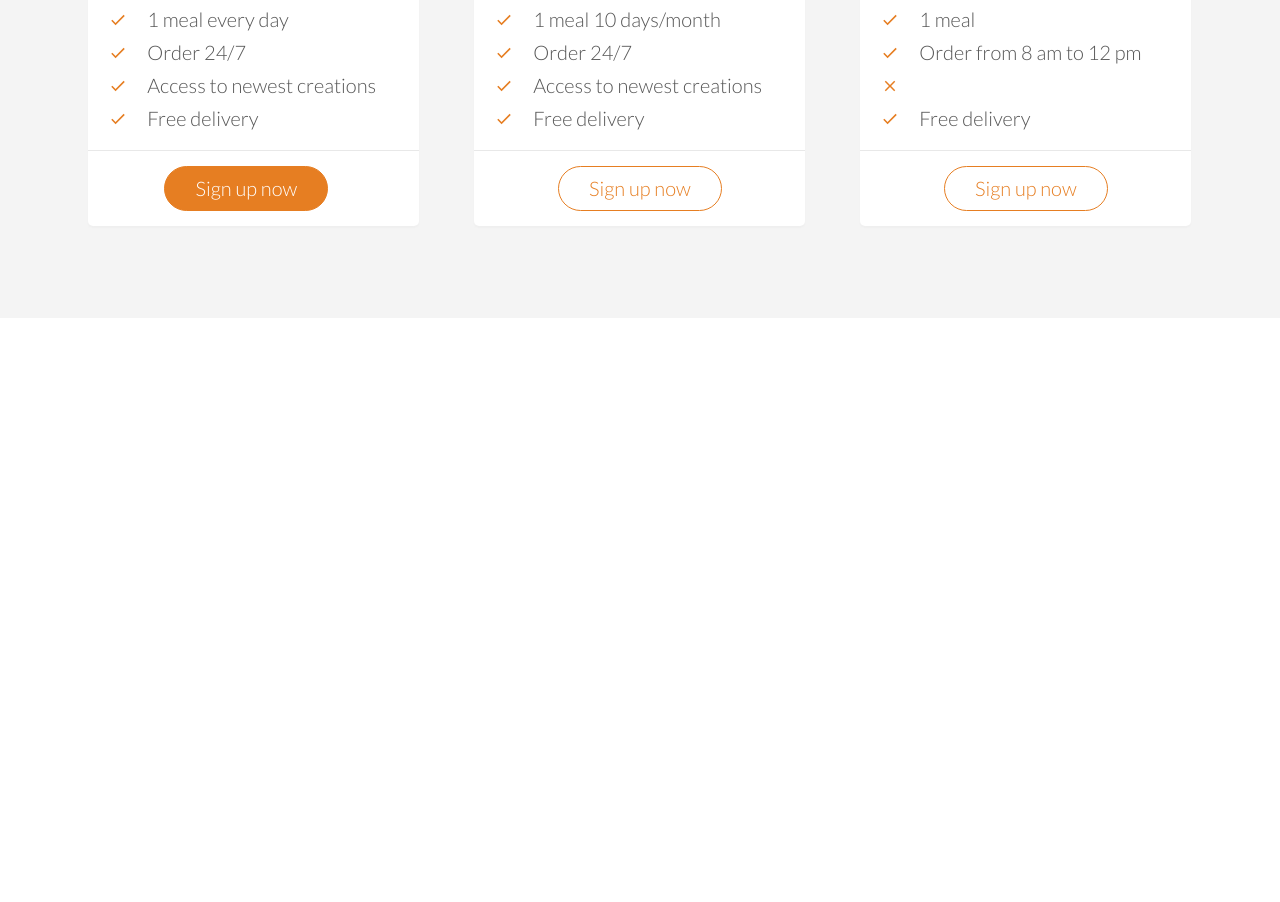
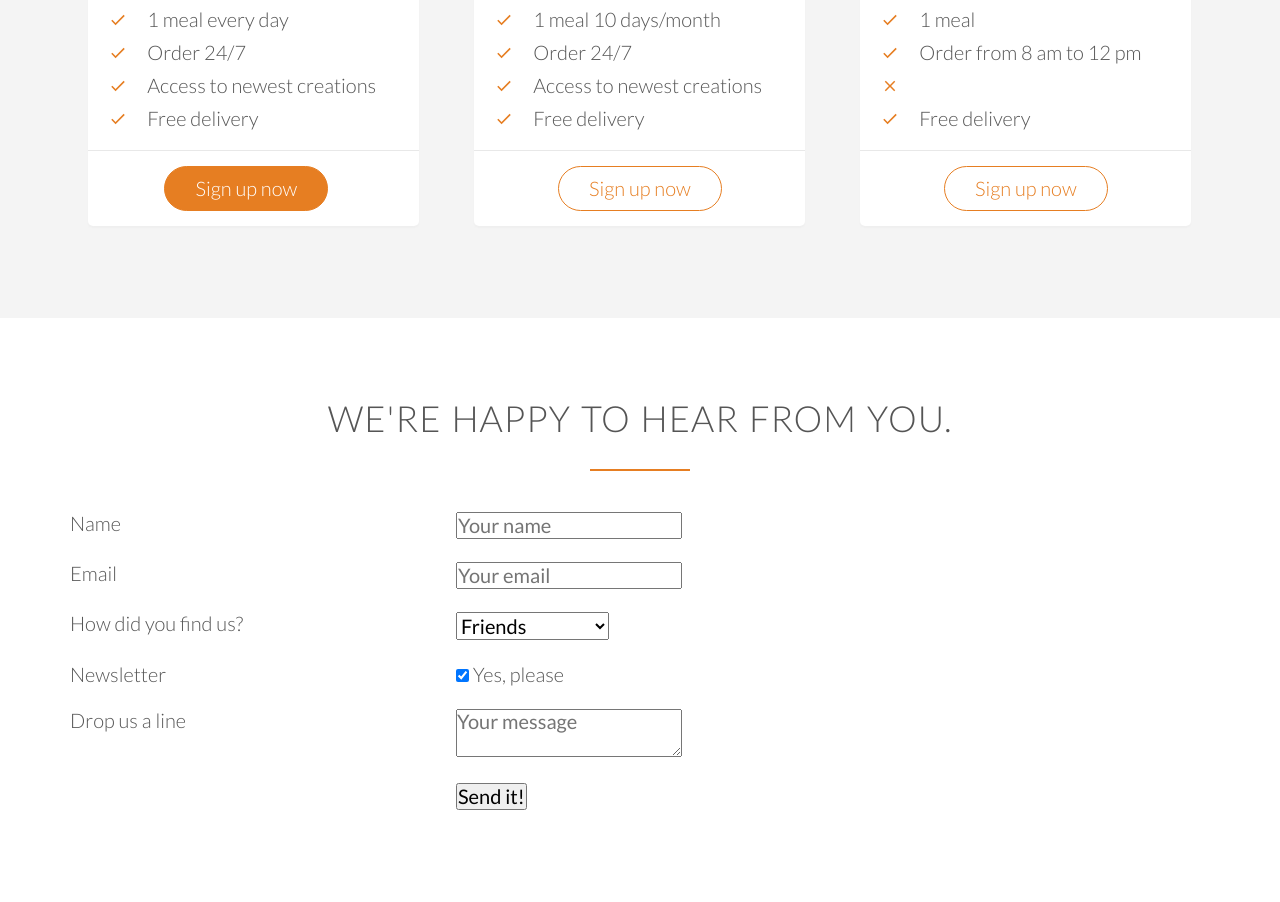
Before and after one commit to MajhiRockzZ/omnifood, a website: page index.html in a window 1280 px wide. Shown: the part 4277-5179 px from the top of the page. Before the commit the page ends 4595 px from the top, so only its background shows below. Drawn offline with nearby package versions, Linux system fonts and the light colour scheme.

Commit message:
Add sign up section

```diff
--- a/index.html
+++ b/index.html
@@ -363,6 +363,70 @@
         </div>
     </div>
 </section>
+
+<!-- Section; Form-->
+<section class="section-form">
+    <div class="row">
+        <h2>We're happy to hear from you.</h2>
+    </div>
+    <div class="row">
+        <form action="#" class="contact-form">
+            <div class="row">
+                <div class="col span-1-of-3">
+                    <label for="name">Name</label>
+                </div>
+                <div class="col span-2-of-3">
+                    <input type="text" name="name" id="name" placeholder="Your name" required>
+                </div>
+            </div>
+            <div class="row">
+                <div class="col span-1-of-3">
+                    <label for="email">Email</label>
+                </div>
+                <div class="col span-2-of-3">
+                    <input type="email" name="email" id="email" placeholder="Your email" required>
+                </div>
+            </div>
+            <div class="row">
+                <div class="col span-1-of-3">
+                    <label for="find-us">How did you find us?</label>
+                </div>
+                <div class="col span-2-of-3">
+                    <select name="find-us" id="find-us">
+                        <option value="friends" selected>Friends</option>
+                        <option value="search">Search engine</option>
+                        <option value="ad">Advertisement</option>
+                        <option value="other">Other</option>
+                    </select>
+                </div>
+            </div>
+            <div class="row">
+                <div class="col span-1-of-3">
+                    <label>Newsletter</label>
+                </div>
+                <div class="col span-2-of-3">
+                    <input type="checkbox" name="news" id="news" checked> Yes, please
+                </div>
+            </div>
+            <div class="row">
+                <div class="col span-1-of-3">
+                    <label>Drop us a line</label>
+                </div>
+                <div class="col span-2-of-3">
+                    <textarea name="message" placeholder="Your message"></textarea>
+                </div>
+            </div>
+            <div class="row">
+                <div class="col span-1-of-3">
+                    <label>&nbsp;</label>
+                </div>
+                <div class="col span-2-of-3">
+                    <input type="submit" value="Send it!">
+                </div>
+            </div>
+        </form>
+    </div>
+</section>
 </body>
 
 </html>
```
